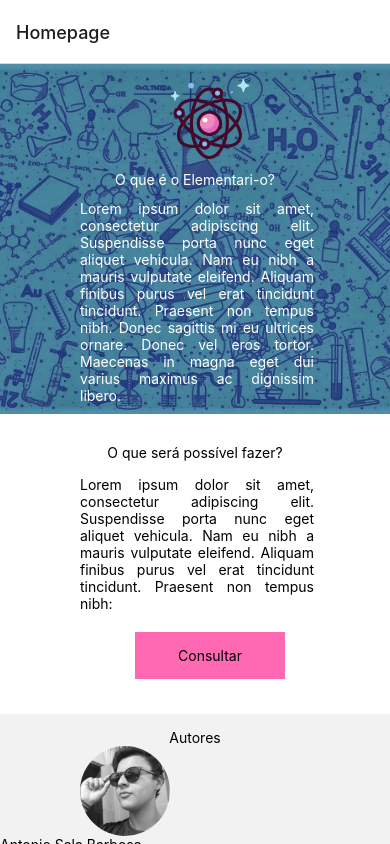
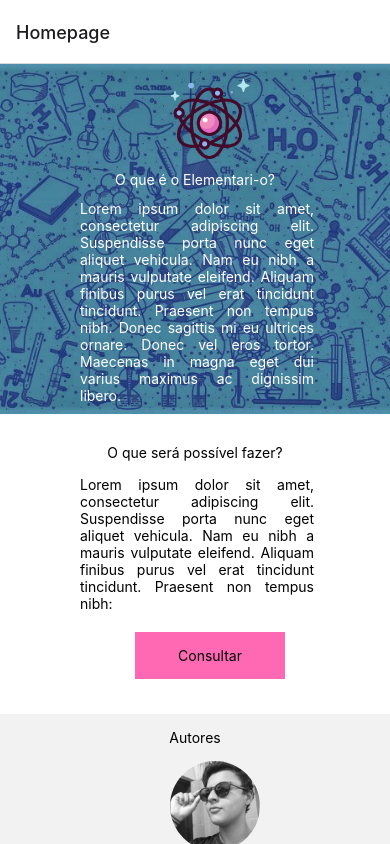
Before and after one commit to 1310MatheusMotta/Elementari-o-App, a React Native app: screen /Homepage in a window 390 px wide. Built offline with nearby package versions, Linux system fonts and the light colour scheme.

Commit message:
commit on 'main'

```diff
--- a/src/styles/styles_home.js
+++ b/src/styles/styles_home.js
@@ -62,7 +62,8 @@ const styles = StyleSheet.create({
     textAutors:{
 
         textAlign:'center',
-        paddingTop: 15
+        paddingTop: 15,
+        paddingBottom: 15
     },
 
     textTitleSec:{
@@ -91,7 +92,7 @@ const styles = StyleSheet.create({
         height: 90,
         width: 90,
         borderRadius: 100,
-        marginLeft: 80
+        marginLeft: 170
     },
 });
 
```
